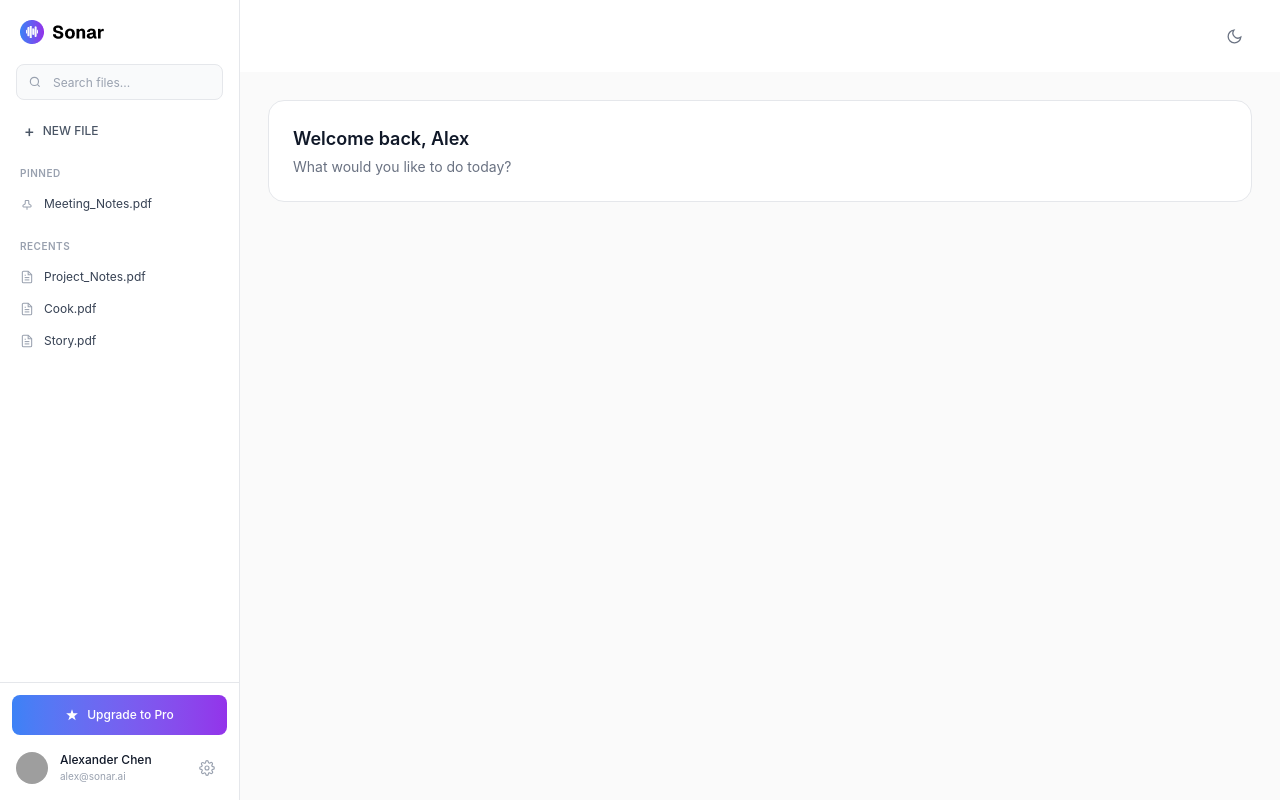
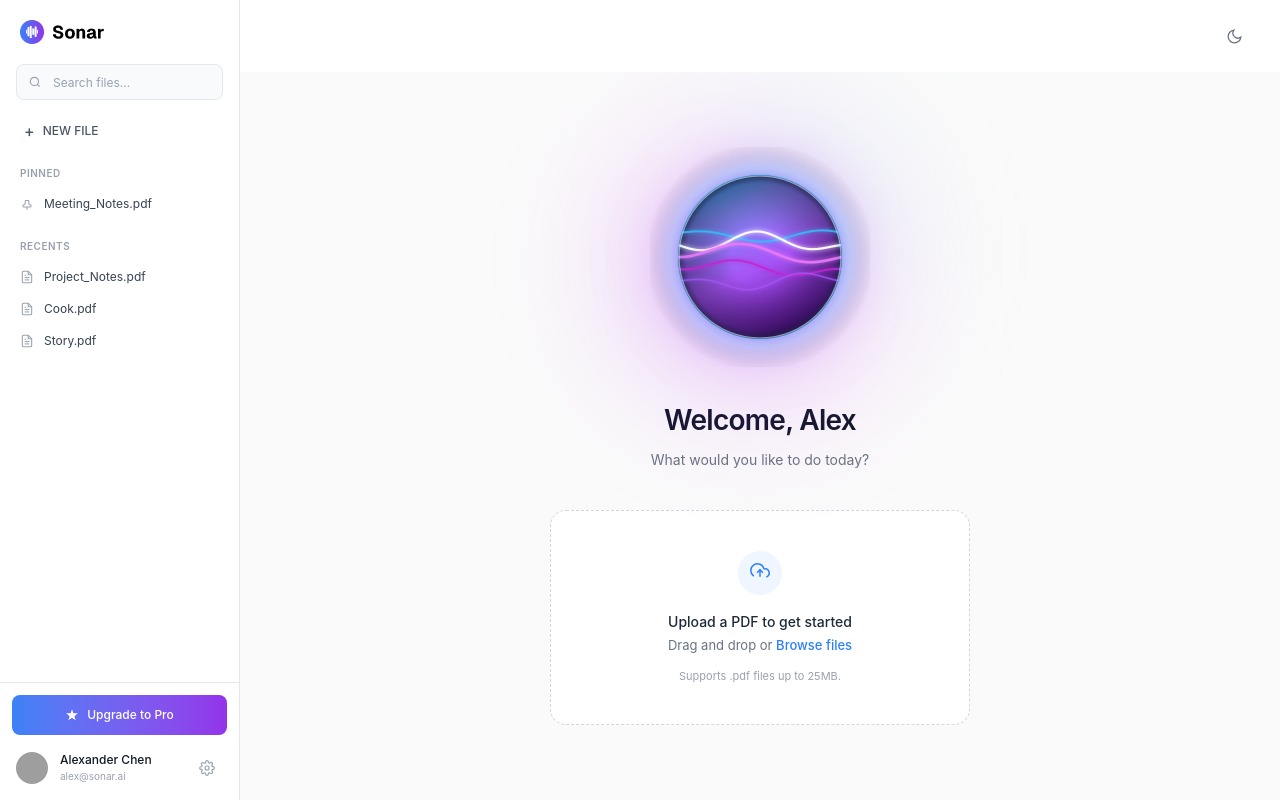
Before and after one commit to Emma-306/sonar-frontend, a React app: page /dashboard in a window 1280 px wide. Built offline with nearby package versions, Linux system fonts and the light colour scheme; grey boxes are pictures that could not be loaded; the HTML template or start-up script is replaced by a standard one.

Commit message:
Update Sonar frontend

```diff
--- a/src/pages/Dashboard.jsx
+++ b/src/pages/Dashboard.jsx
@@ -1,25 +1,213 @@
+import { useRef, useState } from "react";
+import SonarOrb from "../components/SonarOrb.jsx";
+
+const MAX_FILE_SIZE = 25 * 1024 * 1024; // 25 MB
+
 const Dashboard = () => {
+  const fileInputRef = useRef(null);
+
+  const [selectedFile, setSelectedFile] = useState(null);
+  const [error, setError] = useState("");
+
+  const handleBrowseClick = () => {
+    // Don't allow another file if one is already selected
+    if (selectedFile) return;
+
+    fileInputRef.current?.click();
+  };
+
+  const handleFileChange = (event) => {
+    const file = event.target.files?.[0];
+
+    if (!file) return;
+
+    setError("");
+
+    // Check if file is a PDF
+    if (file.type !== "application/pdf") {
+      setError("Please select a PDF file.");
+      event.target.value = "";
+      return;
+    }
+
+    // Check file size
+    if (file.size > MAX_FILE_SIZE) {
+      setError("File is too large. Please select a PDF smaller than 25MB.");
+      event.target.value = "";
+      return;
+    }
+
+    // File passed validation
+    setSelectedFile(file);
+
+    console.log("Selected file:", file);
+    console.log("File size:", file.size, "bytes");
+  };
+
+  // Delete selected PDF
+  const handleDeleteFile = () => {
+    setSelectedFile(null);
+    setError("");
+
+    // Reset the input so the same file can be selected again
+    if (fileInputRef.current) {
+      fileInputRef.current.value = "";
+    }
+  };
+
   return (
-    <div className="p-7">
+    <div className="flex h-full w-full flex-col items-center justify-center p-7">
+      {/* Sonar Orb */}
+      <div className="mb-8">
+        <SonarOrb />
+      </div>
+
+      {/* Welcome text */}
+      <h1 className="mb-2 text-[28px] font-semibold tracking-tight text-gray-900 dark:text-white">
+        Welcome, Alex
+      </h1>
+
+      <p className="mb-10 text-[14px] text-gray-500 dark:text-gray-400">
+        What would you like to do today?
+      </p>
+
+      {/* Upload area */}
       <div
         className="
+          flex
+          w-full
+          max-w-[420px]
+          flex-col
+          items-center
+          justify-center
           rounded-2xl
           border
-          border-gray-200
+          border-dashed
+          border-gray-300
           bg-white
-          p-6
-
-          dark:border-[#222222]
-          dark:bg-[#0d0d0d]
+          px-8
+          py-10
+          transition
+          hover:border-gray-400
+          dark:border-[#333]
+          dark:bg-[#0c0c0c]
+          dark:hover:border-[#444]
         "
       >
-        <h2 className="text-lg font-semibold text-gray-900 dark:text-white">
-          Welcome back, Alex
-        </h2>
+        {/* Cloud upload icon */}
+        <div className="mb-4 flex h-11 w-11 items-center justify-center rounded-full bg-blue-50 dark:bg-blue-500/10">
+          <svg
+            className="h-5 w-5 text-blue-500"
+            viewBox="0 0 24 24"
+            fill="none"
+            stroke="currentColor"
+            strokeWidth="1.8"
+            strokeLinecap="round"
+            strokeLinejoin="round"
+          >
+            <path d="M12 16V8" />
+            <path d="M9 11l3-3 3 3" />
+            <path d="M20 16.58A5 5 0 0 0 18 7h-1.26A8 8 0 1 0 4 15.25" />
+          </svg>
+        </div>
 
-        <p className="mt-1 text-sm text-gray-500 dark:text-gray-400">
-          What would you like to do today?
+        <p className="mb-1 text-[14px] font-medium text-gray-800 dark:text-gray-100">
+          Upload a PDF to get started
         </p>
+
+        <p className="mb-3 text-[13px] text-gray-500 dark:text-gray-400">
+          {selectedFile ? (
+            "PDF selected"
+          ) : (
+            <>
+              Drag and drop or{" "}
+              <button
+                type="button"
+                onClick={handleBrowseClick}
+                className="cursor-pointer font-medium text-blue-500 hover:underline"
+              >
+                Browse files
+              </button>
+            </>
+          )}
+        </p>
+
+        {/* Hidden file input */}
+        <input
+          ref={fileInputRef}
+          type="file"
+          accept=".pdf,application/pdf"
+          onChange={handleFileChange}
+          className="hidden"
+          disabled={!!selectedFile}
+        />
+
+        {/* File size information */}
+        <p className="text-[11px] text-gray-400">
+          Supports .pdf files up to 25MB.
+        </p>
+
+        {/* Error message */}
+        {error && (
+          <p className="mt-4 text-center text-[12px] font-medium text-red-500">
+            {error}
+          </p>
+        )}
+
+        {/* Selected file */}
+        {selectedFile && !error && (
+          <div className="mt-5 flex w-full items-center justify-between rounded-lg bg-gray-50 px-4 py-3 dark:bg-[#151515]">
+            {/* File information */}
+            <div className="min-w-0">
+              <p className="truncate text-[13px] font-medium text-gray-800 dark:text-gray-100">
+                {selectedFile.name}
+              </p>
+
+              <p className="mt-1 text-[11px] text-gray-500 dark:text-gray-400">
+                {(selectedFile.size / (1024 * 1024)).toFixed(2)} MB
+              </p>
+            </div>
+
+            {/* Delete button */}
+            <button
+              type="button"
+              onClick={handleDeleteFile}
+              title="Delete PDF"
+              aria-label="Delete PDF"
+              className="
+                ml-3
+                flex
+                h-8
+                w-8
+                flex-shrink-0
+                items-center
+                justify-center
+                rounded-lg
+                text-gray-400
+                transition
+                hover:bg-red-50
+                hover:text-red-500
+                dark:hover:bg-red-500/10
+              "
+            >
+              <svg
+                className="h-4 w-4"
+                viewBox="0 0 24 24"
+                fill="none"
+                stroke="currentColor"
+                strokeWidth="1.8"
+                strokeLinecap="round"
+                strokeLinejoin="round"
+              >
+                <path d="M3 6h18" />
+                <path d="M8 6V4h8v2" />
+                <path d="M19 6l-1 14H6L5 6" />
+                <path d="M10 11v5" />
+                <path d="M14 11v5" />
+              </svg>
+            </button>
+          </div>
+        )}
       </div>
     </div>
   );
```
